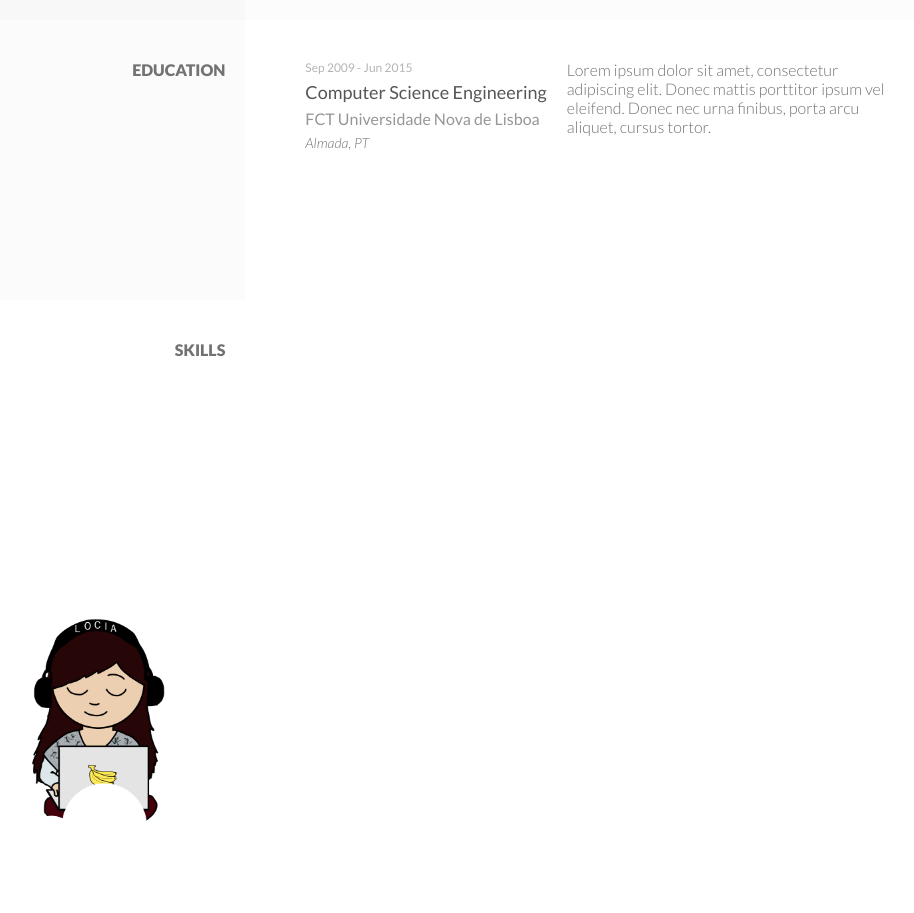
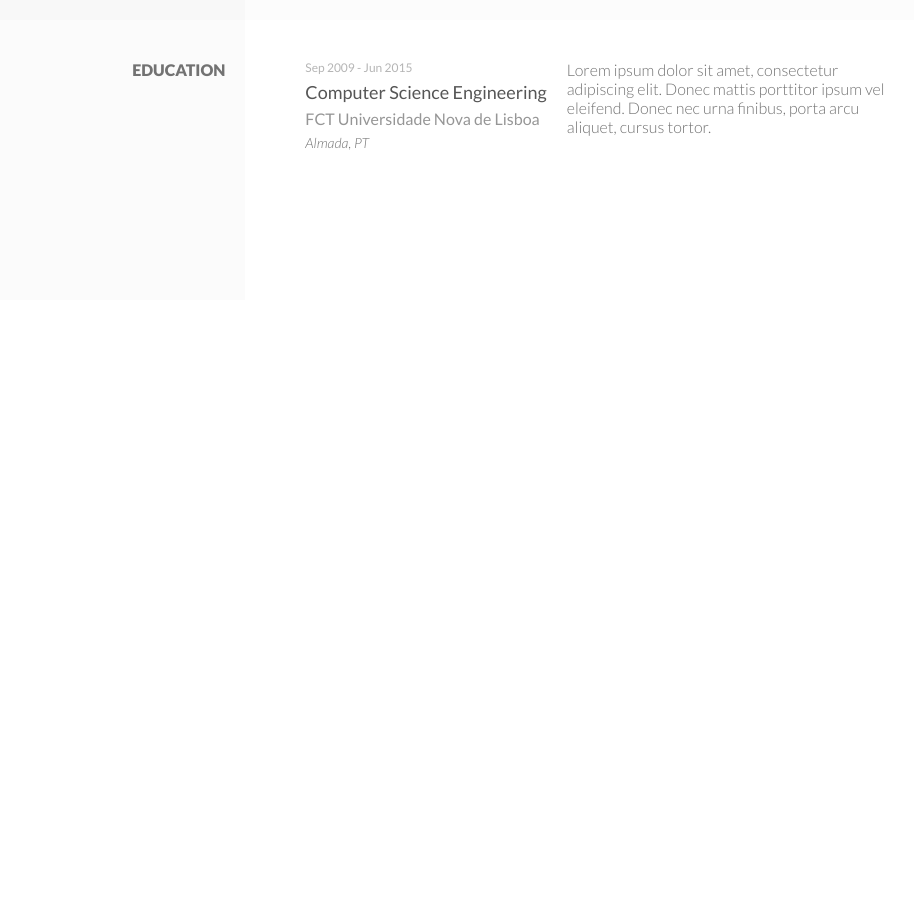
Before and after one commit to luciavmrodriguez/luciavmrodriguez.github.io, a plain HTML site: page index.html in a window 1280 px wide. Shown: the part 1442-2355 px from the top of the page, without its empty margins (168-1082 px from the left). After the commit the page ends 1742 px from the top, so only its background shows below. Drawn offline with Linux system fonts and the light colour scheme.

Commit message:
Stable version - work in progress

```diff
--- a/index.html
+++ b/index.html
@@ -135,28 +135,17 @@
             </div>
         </section>
 
-        <section class="skills">
+        <!--<section class="contact-me">
             <div class="left-bar">
-                Skills
+                Feel free to contact me
             </div>
             <div class="content">
-
-            </div>
-        </section>
-
-        <section class="skills">
-            <div class="left-bar">
                 <div class="images">
                     <img class="me-cartoon" src="img/locia.png">
                     <img class="cloud" src="img/cloud.png">
                 </div>
             </div>
-            <div class="content">
-
-            </div>
-        </section>
-
-
+        </section>-->
 
         <script src="" async defer></script>
     </body>
```
